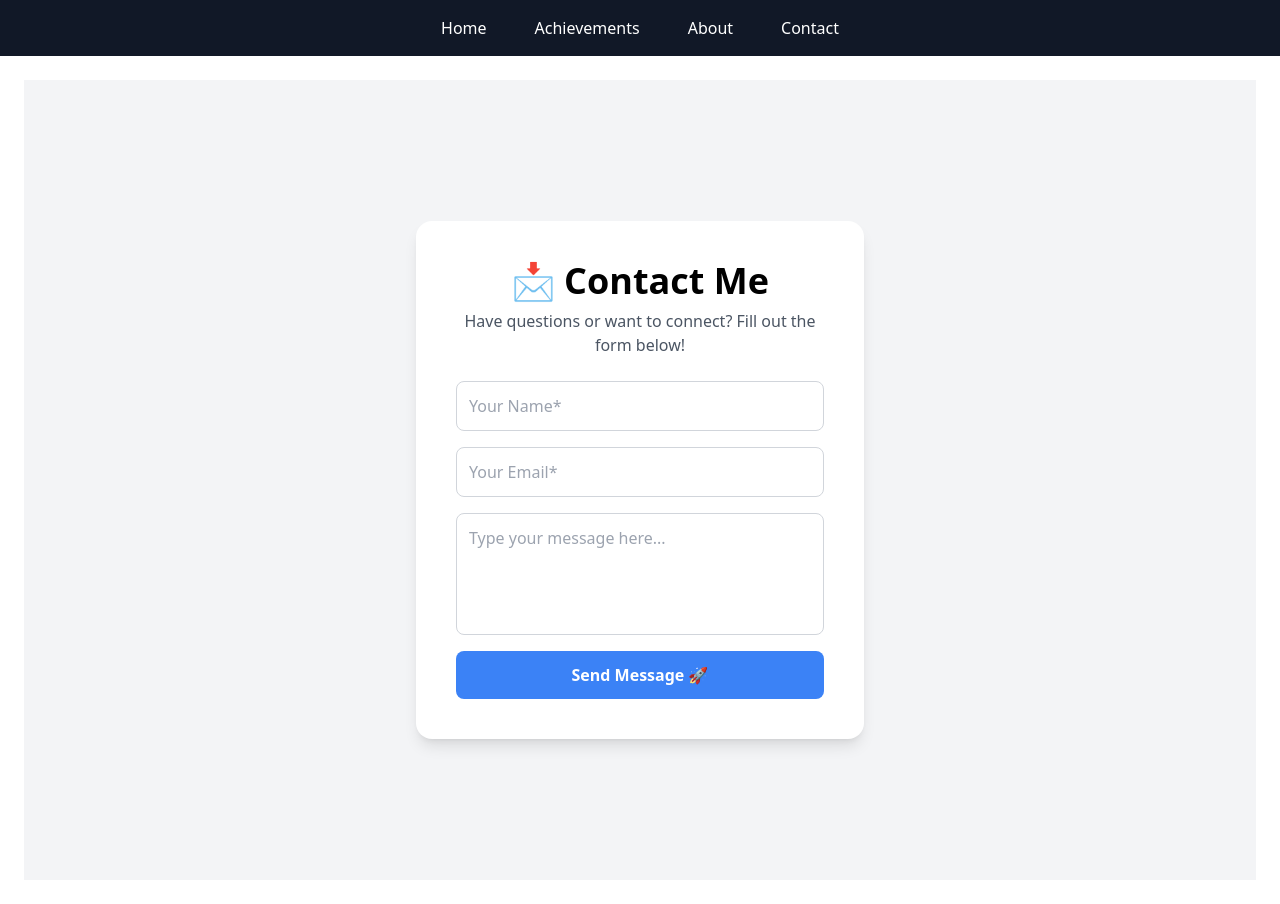
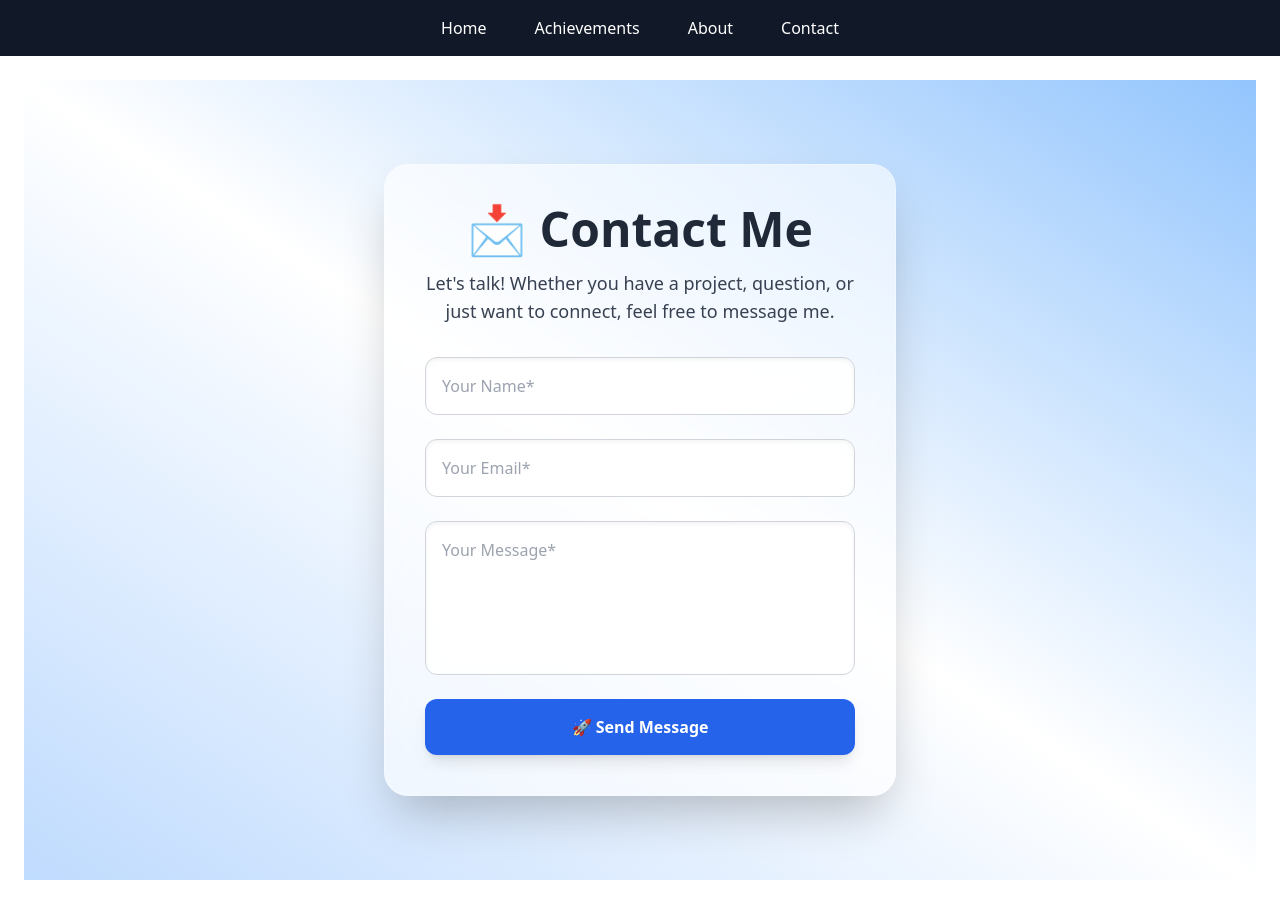
Before and after one commit to Unlinedfaun7162/personalsite, a React (Create React App) app: page /personalsite/contact in a window 1280 px wide. Built offline with nearby package versions, Linux system fonts and the light colour scheme; the HTML template or start-up script is replaced by a standard one.

Commit message:
Contact page polish

```diff
--- a/src/pages/Contact.js
+++ b/src/pages/Contact.js
@@ -2,26 +2,26 @@ import React from "react";
 
 const Contact = () => {
   return (
-    <div className="flex items-center justify-center min-h-screen bg-gray-100 px-4">
-      <div className="bg-white shadow-lg rounded-2xl p-10 max-w-md w-full">
-        <h2 className="text-4xl font-bold text-center mb-2 flex justify-center items-center">
-          <span className="mr-2">📩</span> Contact Me
+    <div className="flex items-center justify-center min-h-screen bg-gradient-to-tr from-blue-200 via-white to-blue-300 px-4">
+      <div className="backdrop-blur-md bg-white/60 border border-white/30 shadow-2xl rounded-3xl p-10 max-w-lg w-full">
+        <h2 className="text-5xl font-extrabold text-center mb-4 flex items-center justify-center text-gray-800">
+          📩 Contact Me
         </h2>
-        <p className="text-center text-gray-600 mb-6 px-2">
-          Have questions or want to connect? Fill out the form below!
+        <p className="text-center text-gray-700 mb-8 text-lg">
+          Let's talk! Whether you have a project, question, or just want to connect, feel free to message me.
         </p>
 
         <form
           action="https://formspree.io/f/xrbpaqvb"
           method="POST"
-          className="flex flex-col gap-4"
+          className="flex flex-col gap-6"
         >
           <input
             type="text"
             name="name"
             placeholder="Your Name*"
             required
-            className="p-3 border border-gray-300 rounded-lg focus:outline-none focus:ring-2 focus:ring-blue-400"
+            className="p-4 rounded-xl border border-gray-300 bg-white/80 backdrop-blur-md shadow-inner focus:ring-2 focus:ring-blue-400 focus:outline-none"
           />
 
           <input
@@ -29,15 +29,15 @@ const Contact = () => {
             name="email"
             placeholder="Your Email*"
             required
-            className="p-3 border border-gray-300 rounded-lg focus:outline-none focus:ring-2 focus:ring-blue-400"
+            className="p-4 rounded-xl border border-gray-300 bg-white/80 backdrop-blur-md shadow-inner focus:ring-2 focus:ring-blue-400 focus:outline-none"
           />
 
           <textarea
             name="message"
-            placeholder="Type your message here..."
+            placeholder="Your Message*"
+            rows="5"
             required
-            rows="4"
-            className="p-3 border border-gray-300 rounded-lg resize-none focus:outline-none focus:ring-2 focus:ring-blue-400"
+            className="p-4 rounded-xl border border-gray-300 bg-white/80 backdrop-blur-md shadow-inner resize-none focus:ring-2 focus:ring-blue-400 focus:outline-none"
           ></textarea>
 
           <input
@@ -48,9 +48,9 @@ const Contact = () => {
 
           <button
             type="submit"
-            className="bg-blue-500 hover:bg-blue-600 text-white font-bold py-3 rounded-lg transition"
+            className="w-full bg-blue-600 hover:bg-blue-700 text-white font-semibold py-4 rounded-xl transition shadow-lg"
           >
-            Send Message 🚀
+            🚀 Send Message
           </button>
         </form>
       </div>
```
